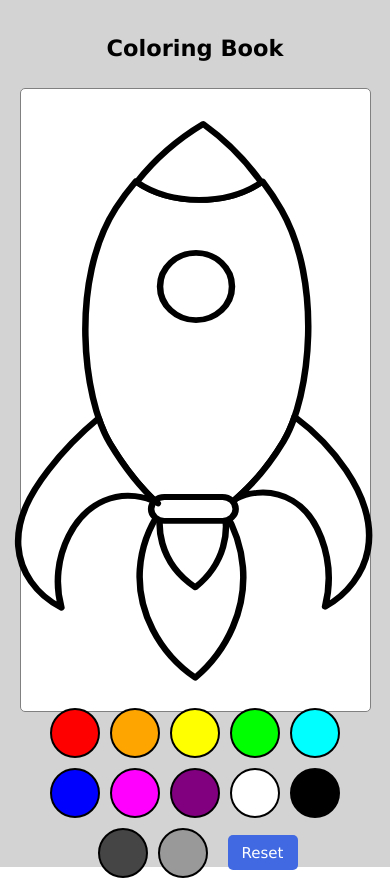
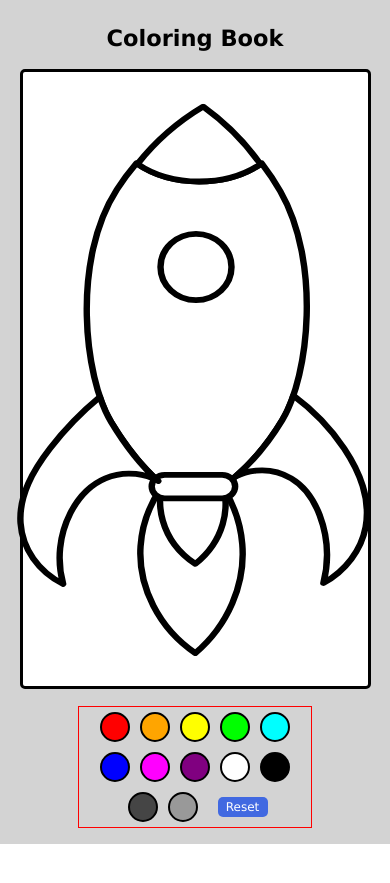
Before and after one commit to miloss98/coloring-book, a React (Create React App) app: page / in a window 390 px wide. After the commit the page ends 844 px from the top, so only its background shows below. Built offline with nearby package versions, Linux system fonts and the light colour scheme.

Commit message:
responsiveness added

```diff
--- a/src/App.js
+++ b/src/App.js
@@ -24,21 +24,21 @@ function App() {
   const [heights] = useState({
     headerHeight: 80,
     palleteHeight: 140,
-    border: 2,
+    borders: 10,
   });
   const heightsSum =
-    heights.headerHeight + heights.palleteHeight + heights.border;
-
+    heights.headerHeight + heights.palleteHeight + heights.borders;
+  const widths = 30;
   //scaling
   const [dimensions, setDimensions] = useState({
     height: Math.min(window.innerHeight) - heightsSum,
-    width: Math.min(window.innerWidth),
+    width: Math.min(window.innerWidth) - widths,
   });
   useEffect(() => {
     function handleResize() {
       setDimensions({
         height: Math.min(window.innerHeight) - heightsSum,
-        width: Math.min(window.innerWidth),
+        width: Math.min(window.innerWidth) - widths,
       });
     }
 
--- a/src/app.css
+++ b/src/app.css
@@ -1,5 +1,5 @@
 .wrapper {
-  height: 100%;
+  height: 100vh;
   width: 100%;
   background-color: lightgrey;
   display: flex;
@@ -32,7 +32,7 @@
 /* Svg */
 .svg-container {
   width: 50%;
-  border: 1px solid grey;
+  border: 3px solid black;
   border-radius: 5px;
   background-color: white;
   display: flex;
@@ -44,7 +44,7 @@
 /* Pallete */
 .pallete-container {
   height: 140px;
-  width: 100%;
+  width: 50%;
   display: flex;
   flex-direction: column;
   justify-content: center;
@@ -81,8 +81,9 @@ path:hover {
 .reset-btn {
   height: 35px;
   width: 70px;
-  margin-left: 3rem;
+  margin-left: 2rem;
   border-radius: 5px;
+  padding: 0.3rem;
   border: none;
   color: white;
   background-color: royalblue;
@@ -92,12 +93,15 @@ path:hover {
   filter: brightness(80%);
 }
 /* media queries */
-@media only screen and (max-width: 1200px) {
+@media only screen and (max-width: 1400px) {
   .svg-container {
     width: 70%;
   }
   .color-palette {
     width: 70%;
+  }
+  .reset-btn {
+    margin-left: 0.5rem;
   }
 }
 @media only screen and (max-width: 992px) {
@@ -105,11 +109,9 @@ path:hover {
     width: 80%;
   }
   .color-palette {
-    width: 80%;
-    margin-top: 1.5rem;
-    width: 80%;
+    width: 120%;
     flex-wrap: wrap;
-    margin-bottom: 2rem;
+    margin: 1.5rem 1rem;
   }
 }
 @media only screen and (max-width: 768px) {
@@ -118,17 +120,66 @@ path:hover {
     margin-bottom: 1rem;
   }
   .title-container {
-    width: 80%;
+    width: 90%;
     margin-top: 0.5rem;
     margin-bottom: 0;
   }
   .color-palette {
-    margin-top: 1.5rem;
-    width: 80%;
-    flex-wrap: wrap;
-    margin-bottom: 2rem;
+    width: 150%;
+
+    margin-top: 1rem;
+    border: 1px solid red;
   }
   .reset-btn {
     margin-left: 1rem;
   }
 }
+@media only screen and (max-width: 600px) {
+  .svg-container {
+    width: 90%;
+    margin-bottom: 1rem;
+  }
+  .title-container {
+    width: 90%;
+    margin-top: 0.5rem;
+    margin-bottom: 0;
+  }
+  .color-palette {
+    width: 180%;
+
+    margin-top: 1rem;
+    border: 1px solid red;
+  }
+  .reset-btn {
+    margin-left: 1rem;
+  }
+}
+@media only screen and (max-width: 479px) {
+  .svg-container {
+    width: 90%;
+    margin-bottom: 1rem;
+  }
+  .title-container {
+    width: 90%;
+    margin-top: 0.5rem;
+    margin-bottom: 0;
+  }
+  .color-palette {
+    width: 120%;
+    margin-top: 0.5em;
+    border: 1px solid red;
+  }
+  .single-color {
+    height: 30px;
+    width: 30px;
+    border-radius: 50%;
+    margin: 5px;
+  }
+  .reset-btn {
+    margin-left: 1rem;
+    height: 20px;
+    width: 50px;
+    font-size: 0.8rem;
+    padding: 0;
+  }
+}
```
